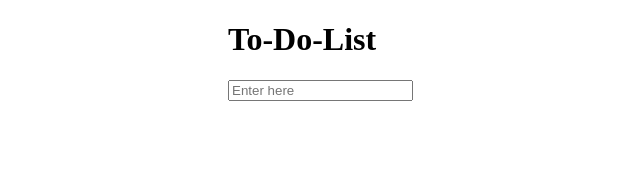
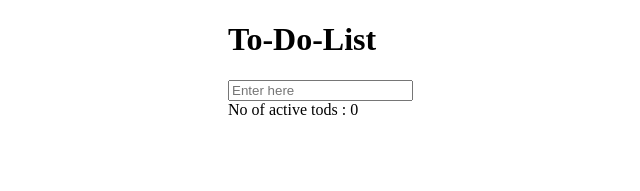
Before and after one commit to gauravm-bit/newtodos, a React (Create React App) app: page / in a window 1280 px wide. Shown: the top 191 px of the page, without its empty margins (96-736 px from the left). Built offline with nearby package versions, Linux system fonts and the light colour scheme.

Commit message:
ADDED: counting number of todos left

```diff
--- a/src/components/ToDoList.js
+++ b/src/components/ToDoList.js
@@ -6,7 +6,7 @@ import './ToDoList.css'
 class ToDoList extends React.Component {
 
     state = {
-        todos: []
+        todos: [],
     }
 
     addToDo = (todo) => {
@@ -45,6 +45,9 @@ class ToDoList extends React.Component {
                 />
 
             })}
+            <div>
+                No of active tods : {this.state.todos.filter(todo => !todo.complete).length}
+            </div>
         </div>
     }
 }
```
